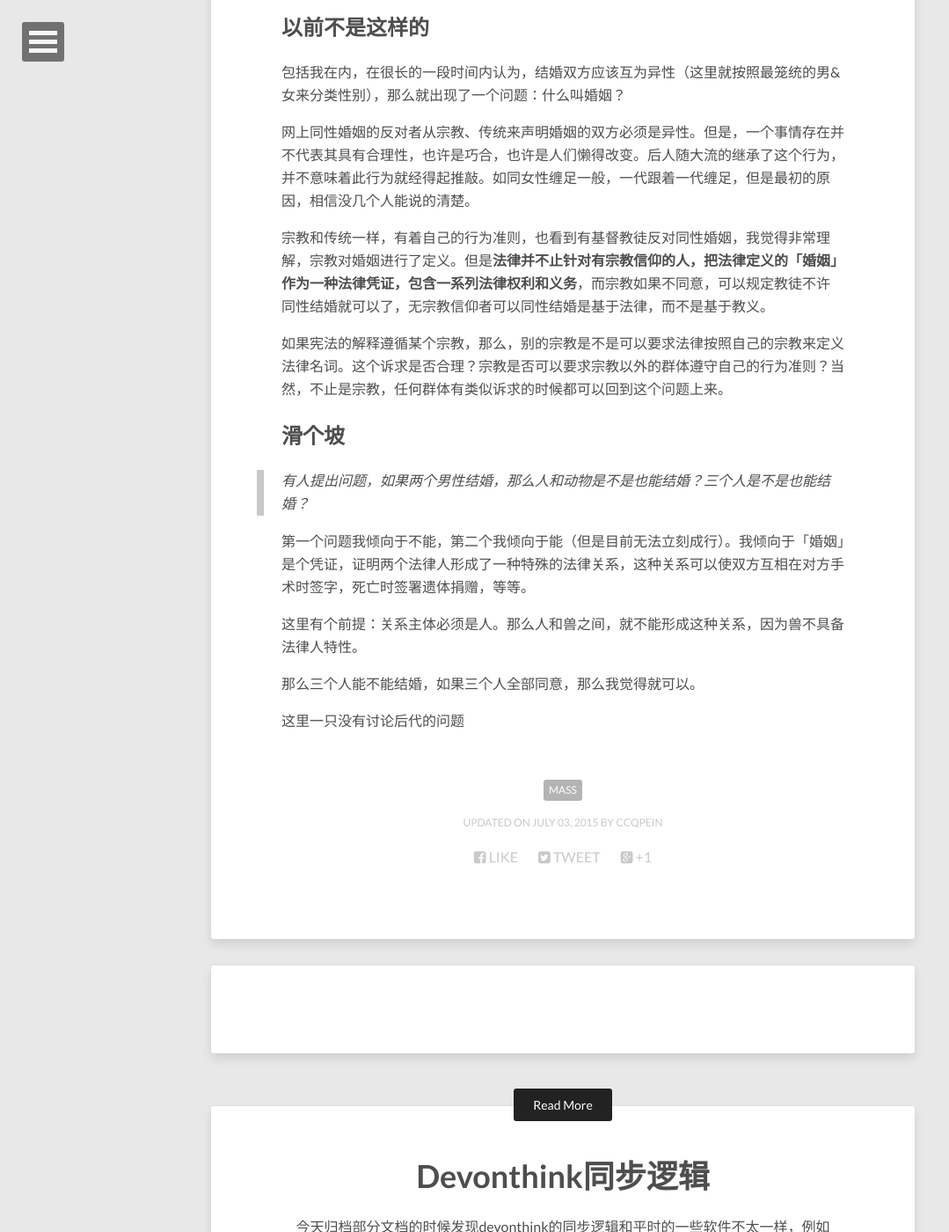
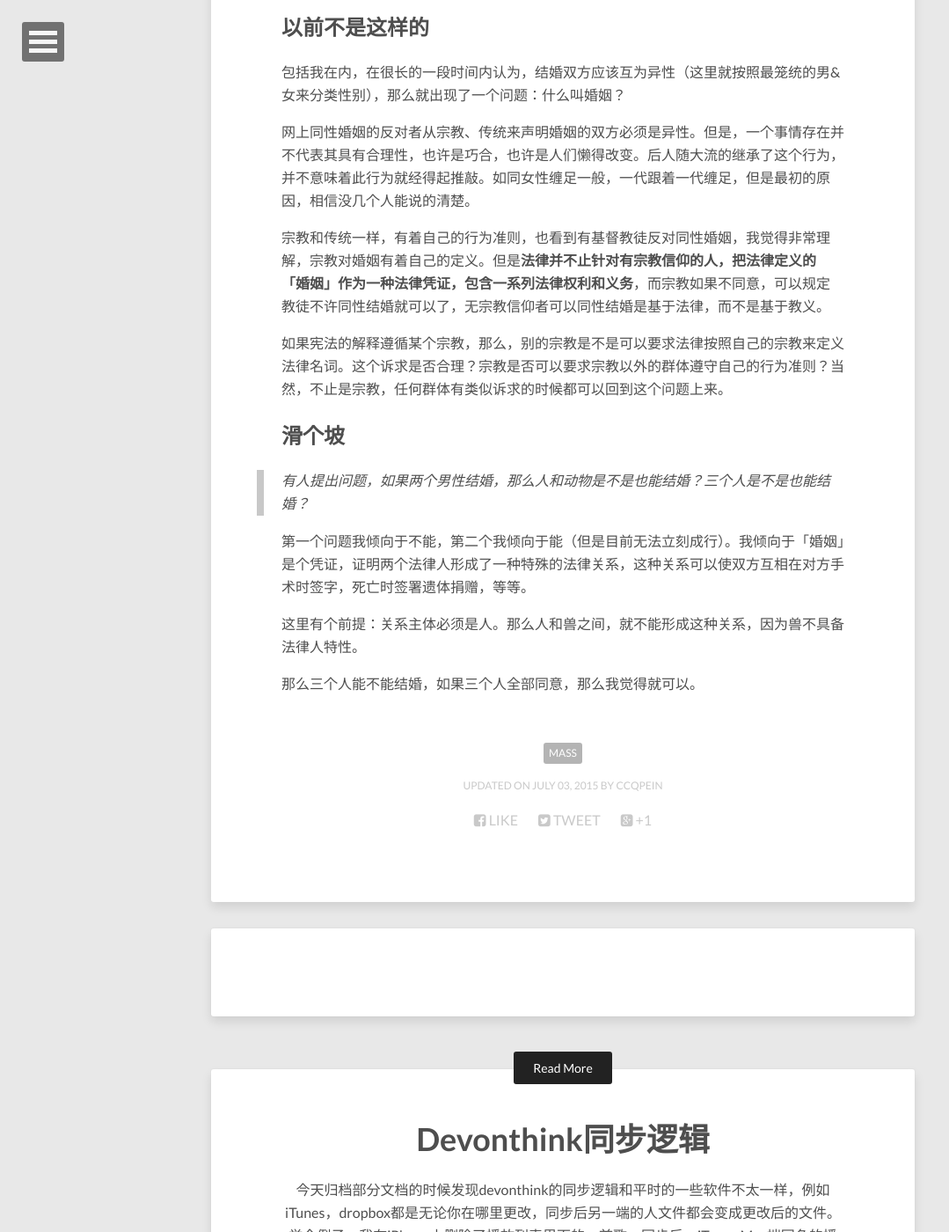
Before and after one commit to ccqpein/ccqpein.github.io, a Jekyll site: the page built from _posts/2015-07-03-你gay你结婚.md, in a window 1280 px wide and 1400 px high, scrolled down 865 px. Shown: the whole window at 88% size, without its empty margins (0-1079 px from the left). Built offline with Jekyll 4.4.1, drawn with Linux system fonts in a browser that asks for light colours; nearby versions of some CDN libraries; comment, search, counter and statistics services are not loaded.

Commit message:
change something

```diff
--- a/_posts/2015-07-03-你gay你结婚.md
+++ b/_posts/2015-07-03-你gay你结婚.md
@@ -23,7 +23,7 @@ image:
 
 网上同性婚姻的反对者从宗教、传统来声明婚姻的双方必须是异性。但是，一个事情存在并不代表其具有合理性，也许是巧合，也许是人们懒得改变。后人随大流的继承了这个行为，并不意味着此行为就经得起推敲。如同女性缠足一般，一代跟着一代缠足，但是最初的原因，相信没几个人能说的清楚。
 
-宗教和传统一样，有着自己的行为准则，也看到有基督教徒反对同性婚姻，我觉得非常理解，宗教对婚姻进行了定义。但是**法律并不止针对有宗教信仰的人，把法律定义的「婚姻」作为一种法律凭证，包含一系列法律权利和义务**，而宗教如果不同意，可以规定教徒不许同性结婚就可以了，无宗教信仰者可以同性结婚是基于法律，而不是基于教义。
+宗教和传统一样，有着自己的行为准则，也看到有基督教徒反对同性婚姻，我觉得非常理解，宗教对婚姻有着自己的定义。但是**法律并不止针对有宗教信仰的人，把法律定义的「婚姻」作为一种法律凭证，包含一系列法律权利和义务**，而宗教如果不同意，可以规定教徒不许同性结婚就可以了，无宗教信仰者可以同性结婚是基于法律，而不是基于教义。
 
 如果宪法的解释遵循某个宗教，那么，别的宗教是不是可以要求法律按照自己的宗教来定义法律名词。这个诉求是否合理？宗教是否可以要求宗教以外的群体遵守自己的行为准则？当然，不止是宗教，任何群体有类似诉求的时候都可以回到这个问题上来。
 
@@ -36,5 +36,3 @@ image:
 这里有个前提：关系主体必须是人。那么人和兽之间，就不能形成这种关系，因为兽不具备法律人特性。
 
 那么三个人能不能结婚，如果三个人全部同意，那么我觉得就可以。
-
-这里一只没有讨论后代的问题
```
